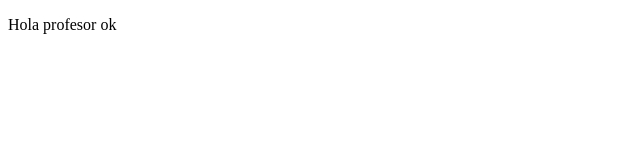
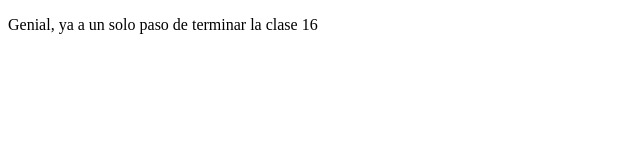
Before and after one commit to UrielExch/proyectoDemoCursoPrework, a plain HTML site: page index.html in a window 1280 px wide. Shown: the whole page, without its empty margins (0-640 px from the left). Drawn offline with Linux system fonts and the light colour scheme.

Commit message:
cambios efectuados

```diff
--- a/index.html
+++ b/index.html
@@ -8,8 +8,7 @@
 </head>
 <body>
     <p>
-        Hola profesor
-        ok
+        Genial, ya a un solo paso de terminar la clase 16
     </p>
 </body>
 </html>
```
